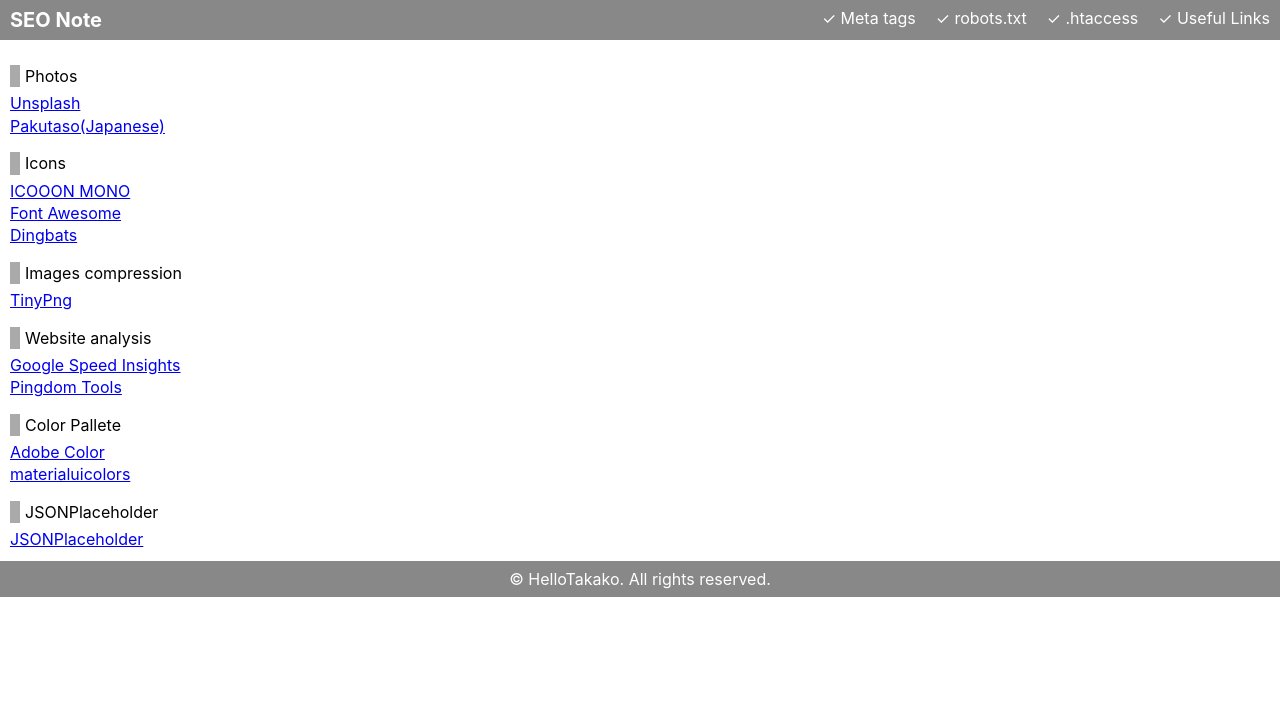
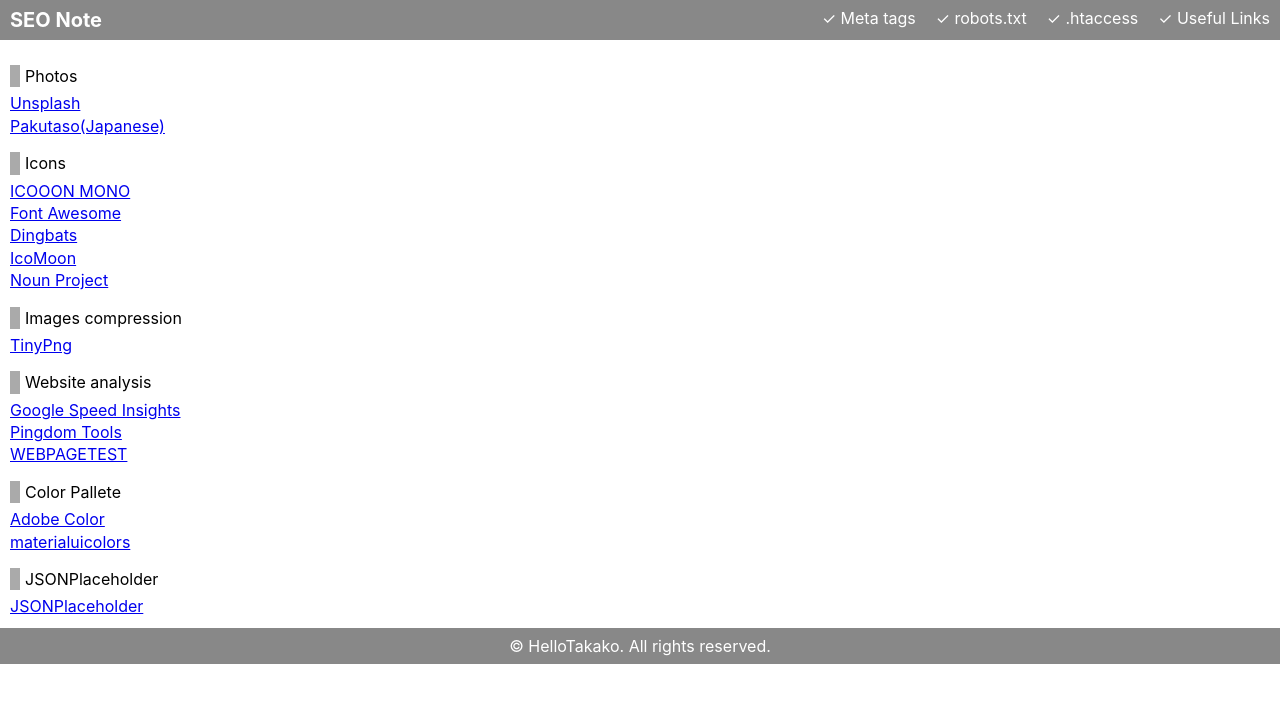
Before and after one commit to HelloTakako/seo-note, a React (Create React App) app: page /seo/links in a window 1280 px wide. Shown: the top 702 px of the page. Built offline with nearby package versions, Linux system fonts and the light colour scheme.

Commit message:
add lnks

```diff
--- a/src/pages/links/links.component.jsx
+++ b/src/pages/links/links.component.jsx
@@ -15,6 +15,8 @@
           <li><a href="https://icooon-mono.com/?lang=en" rel="noopener noreferrer" target="_blank">ICOOON MONO</a></li>
           <li><a href="https://fontawesome.com/" rel="noopener noreferrer" target="_blank">Font Awesome</a></li>
           <li><a href="https://www.utf8icons.com/subsets/dingbats" rel="noopener noreferrer" target="_blank">Dingbats</a></li>
+          <li><a href="https://icomoon.io/#preview-free" rel="noopener noreferrer" target="_blank">IcoMoon</a></li>
+          <li><a href="https://thenounproject.com/" rel="noopener noreferrer" target="_blank">Noun Project</a></li>
         </ul>
 
         <h4>Images compression</h4>
@@ -26,6 +28,7 @@
         <ul>
           <li><a href="https://developers.google.com/speed/pagespeed/insights/" rel="noopener noreferrer" target="_blank">Google Speed Insights</a></li>
           <li><a href="https://tools.pingdom.com/" rel="noopener noreferrer" target="_blank">Pingdom Tools</a></li>
+          <li><a href="https://www.webpagetest.org/" rel="noopener noreferrer" target="_blank">WEBPAGETEST</a></li>
         </ul>
 
         <h4>Color Pallete</h4>
@@ -38,6 +41,9 @@
         <ul>
           <li><a href="https://jsonplaceholder.typicode.com/" rel="noopener noreferrer" target="_blank">JSONPlaceholder</a></li>
         </ul>
+
+
+
       </div>
     );
 
```
